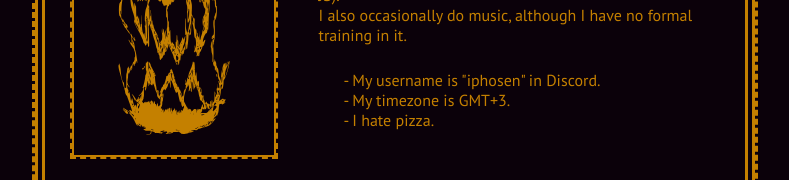
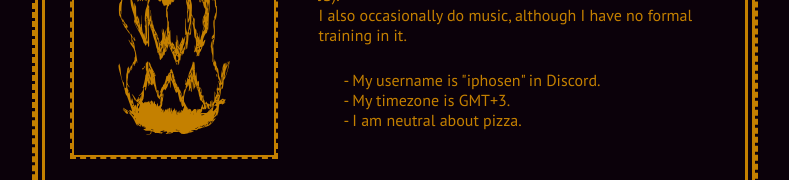
Before and after one commit to antiassailant/antiassailant.github.io, a plain HTML site: page index.html in a window 1280 px wide. Both pictures are taken after a click on the link "ABOUT". Shown: the part 379-559 px from the top of the page, without its empty margins (245-1034 px from the left). Drawn offline with Linux system fonts and the light colour scheme.

Commit message:
Update index.html

```diff
--- a/index.html
+++ b/index.html
@@ -149,7 +149,7 @@
                     <div style="text-align: left; margin: 25px">
                     - My username is "iphosen" in Discord.<br>
                     - My timezone is GMT+3.<br>
-                    - I hate pizza.<br>
+                    - I am neutral about pizza.<br>
                     </div>
                 </div>
             </div>
```
